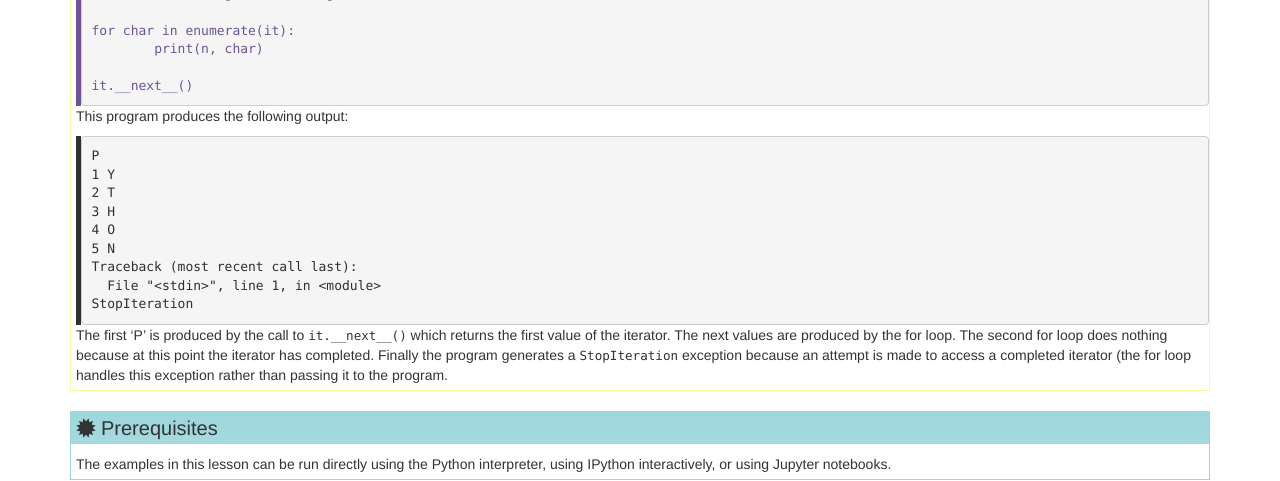
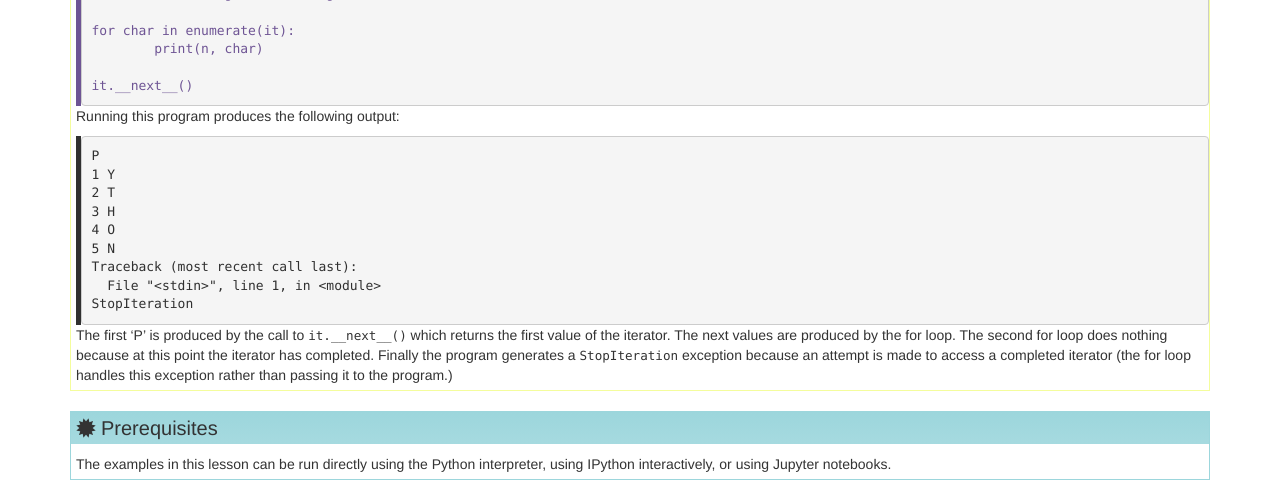
Before and after one commit to albietz/python-itertools, a Jekyll site: the page built from index.md, in a window 1280 px wide. Shown: the part 619-1100 px from the top of the page. Built offline with Jekyll 4.4.1, drawn with Linux system fonts in a browser that asks for light colours.

Commit message:
Signed-off-by: Greg Watson <g.watson@computer.org>

```diff
--- a/index.md
+++ b/index.md
@@ -40,7 +40,7 @@ other side-effects of large data sets, increasing performance.
 > ~~~
 > {: .python}
 >
-> This program produces the following output:
+> Running this program produces the following output:
 >
 > ~~~
 > P
@@ -58,7 +58,7 @@ other side-effects of large data sets, increasing performance.
 > The first 'P' is produced by the call to `it.__next__()` which returns the first value of the iterator. The next values are produced
 > by the for loop. The second for loop does nothing because at this point the iterator has completed. Finally the program generates
 > a `StopIteration` exception because an attempt is made to access a completed iterator (the for loop handles this exception rather
-> than passing it to the program.
+> than passing it to the program.)
 {: .callout}
 
 > ## Prerequisites
```
